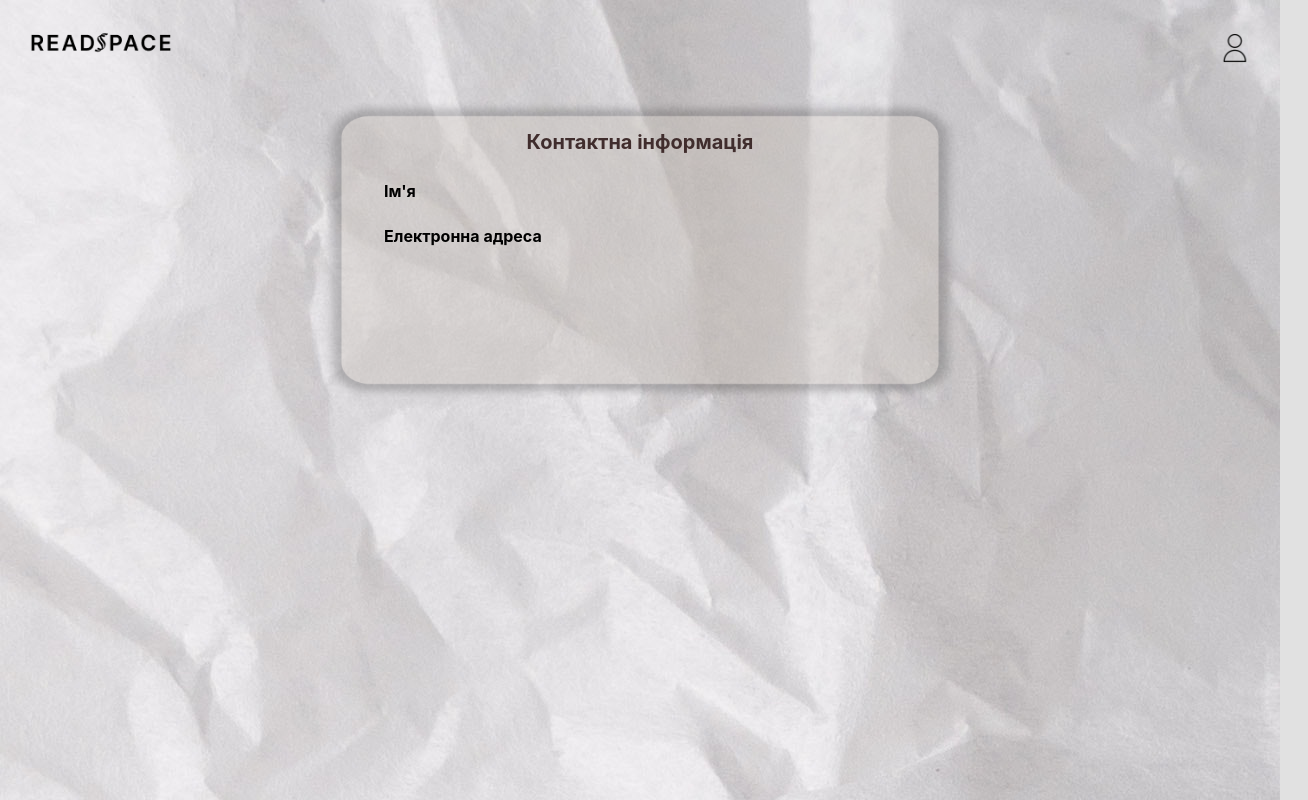
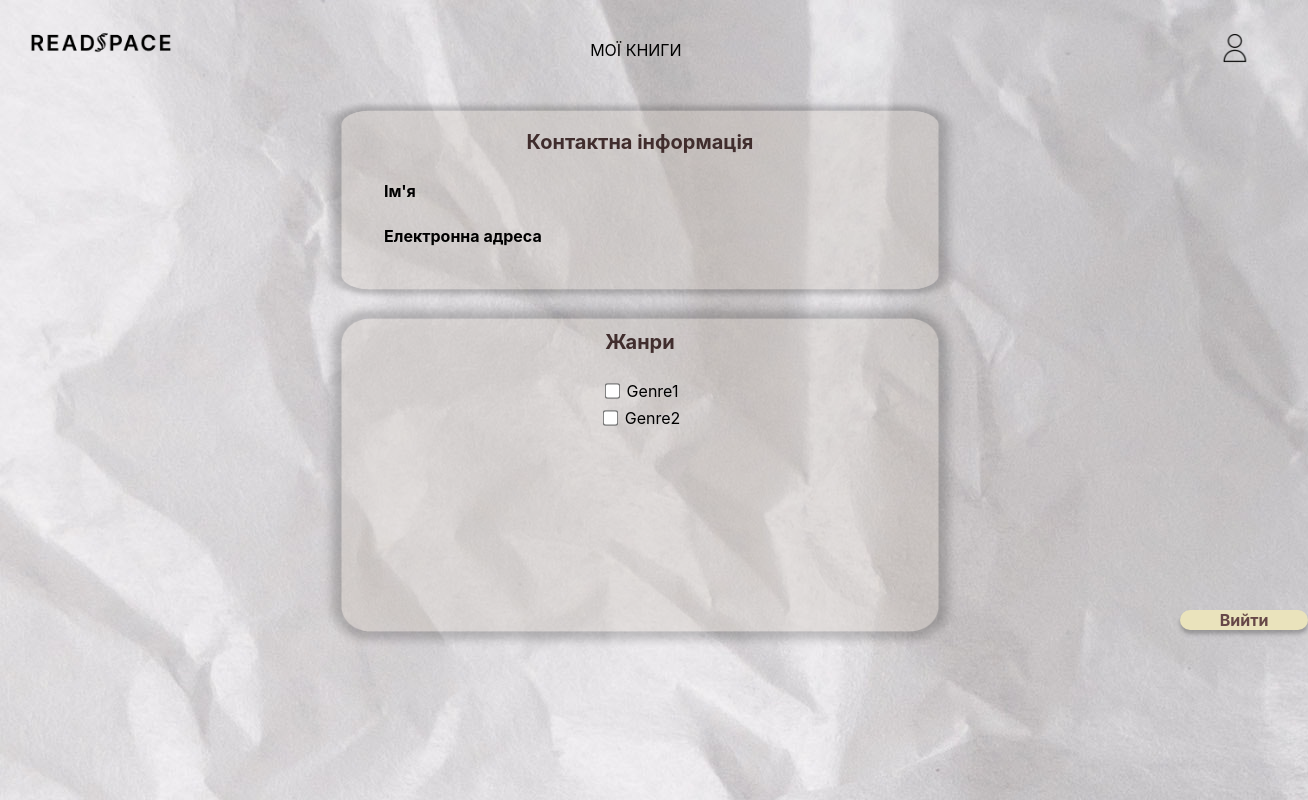
Before and after one commit to YelyzavetaAndriienko/readspace, a React (Create React App) app in the folder client/: page /profile in a window 1280 px wide. Shown: the whole page, 1308 px wide, since content can reach past the window. Built offline with nearby package versions, Linux system fonts and the light colour scheme.

Commit message:
update login

```diff
--- a/client/src/App.js
+++ b/client/src/App.js
@@ -8,6 +8,7 @@ import Profile from "./Profile";
 import RandomBook from "./RandomBook";
 import Registration from "./Registration";
 import RandomBookNotRegistered from "./RandomBookNotRegistered";
+import Booklist from "./Booklist";
 
 function App() {
     let payload = {};
@@ -22,6 +23,7 @@ function App() {
                 {/*<Route path='/randombook' element={<RandomBook payload = {payload}/>} />*/}
                 <Route path='/randombooknotreg' element={<RandomBookNotRegistered payload = {payload}/>} />
                 <Route path='/profile' element={<Profile payload = {payload}/>} />
+                <Route path='/booklist' element={<Booklist payload = {payload}/>} />
             </Routes>
         </BrowserRouter>
     );
--- a/client/src/Home.js
+++ b/client/src/Home.js
@@ -41,8 +41,8 @@ function Home() {
                       <li>
                       <img src="https://cdn-icons-png.flaticon.com/512/176/176318.png" alt="main" class="img_generate"/>
                       <div className="list_text">
-                      Спочатку читайте найкращі книжки, інакше у вас може не бути можливості прочитати їх взагалі
-                      </div>
+                      Змінити жанри можна лише зареєстрованому користувачу в особистому кабінеті
+                       </div>
                       </li>
                     </ul>
                        </div>
--- a/client/src/Navbar.css
+++ b/client/src/Navbar.css
@@ -17,8 +17,7 @@
 }
 
 .nav_link{
-    margin-right: 43px;
-    margin-left: 43px;
+    padding-right: 90px;
     color:black;
     font-family: 'Inter';
     font-style: normal;
--- a/client/src/Navbar.js
+++ b/client/src/Navbar.js
@@ -27,11 +27,11 @@ return (
                      <img src={require("./images/logo.png")} alt="logo" class="logo"/>
                    </a>
                 </div>
-{/*
+{
                 <nav class="nav">
-                  <a href="./" class="nav_link">ГОЛОВНА</a>
+                  <a href="./booklist" class="nav_link">МОЇ КНИГИ</a>
                 </nav>
-*/}
+}
                 <div class="header_block">
                   <div class="header_lng">
                    <a onClick={()=>handleSubmit() }>
--- a/client/src/Profile.css
+++ b/client/src/Profile.css
@@ -9,10 +9,18 @@ body{
     position: relative;
 }
 
-.img_block {
+.img_block_1 {
     width: 50%;
-    height: 300px;
+    height: 200px;
     margin: auto;
+}
+
+.img_block_2 {
+    width: 50%;
+    height: 350px;
+    margin: auto;
+    position: relative;
+
 }
 
 .userbackgr {
@@ -23,6 +31,15 @@ body{
 
 .user_block {
     height: 100%;
+    width: 50%;
+    position: absolute;
+    top: 0;
+    left:50%;
+    transform:translate(-50%);
+    font-size: 12px;
+}
+.genres_block{
+ height: 100%;
     width: 50%;
     position: absolute;
     top: 0;
@@ -59,3 +76,38 @@ h5 {
     padding-bottom: 20px;
     font-size: 16px;
 }
+.genres_info_block{
+font-size: 16px;
+}
+.genre{
+display:flex;
+gap: 5px;
+}
+.genres{
+    display:flex;
+    flex-direction:column;
+    align-items:center;
+    gap: 7px;
+}
+input[type="checkbox"]{
+    accent-color: #E1EABC;
+     transform: scale(1.2);
+
+  }
+.button_logout{
+    position: absolute;
+     width: 40%;
+       height: 20px;
+       font-family: 'Inter';
+       font-size: 16px;
+       margin-bottom: 20px;
+       left: 700px;
+       top: 310px;
+       border: 0;
+       color: #664747;
+       background: #EAE3BC;
+       font-weight: bold;
+       box-shadow: 0px 4px 4px rgba(0, 0, 0, 0.25);
+       border-radius: 30px;
+        text-decoration: none;
+}
--- a/client/src/Profile.js
+++ b/client/src/Profile.js
@@ -5,7 +5,7 @@ function Profile({ payload }) {
 
   return(
     <div className="profile_block">
-        <div className="img_block">
+        <div className="img_block_1">
        <img src={require("./images/bookbackgr.png")} alt="userbackgr" class="userbackgr"/>
 
        <div class="user_block">
@@ -19,11 +19,36 @@ function Profile({ payload }) {
           <div class="user_email">
             <h5>Електронна адреса</h5>
             { payload && payload.user ? payload.user.email : "" }
+
           </div>
           </div>
           </div>
+        </div>
+         <div className="img_block_2">
+               <img src={require("./images/bookbackgr.png")} alt="userbackgr" class="userbackgr"/>
 
-        </div>
+               <div class="genres_block">
+                  <h4>Жанри</h4>
+                  <div class="genres_info_block">
+                  <div class="genres">
+
+                 <div class="genre">
+              <input type="checkbox"/>
+                <label class="item">Genre1</label>
+                </div>
+                 <div class="genre">
+                 <input type="checkbox"/>
+                 <label class="item">Genre2</label>
+                  </div>
+
+                     </div>
+                  </div>
+                    <a href="/" class="button_logout">Вийти</a>
+
+                  </div>
+
+                  </div>
+
     </div>
   )
 }
```
Also changed, not shown: 1 other file (tests, documents, lock files or other folders).
